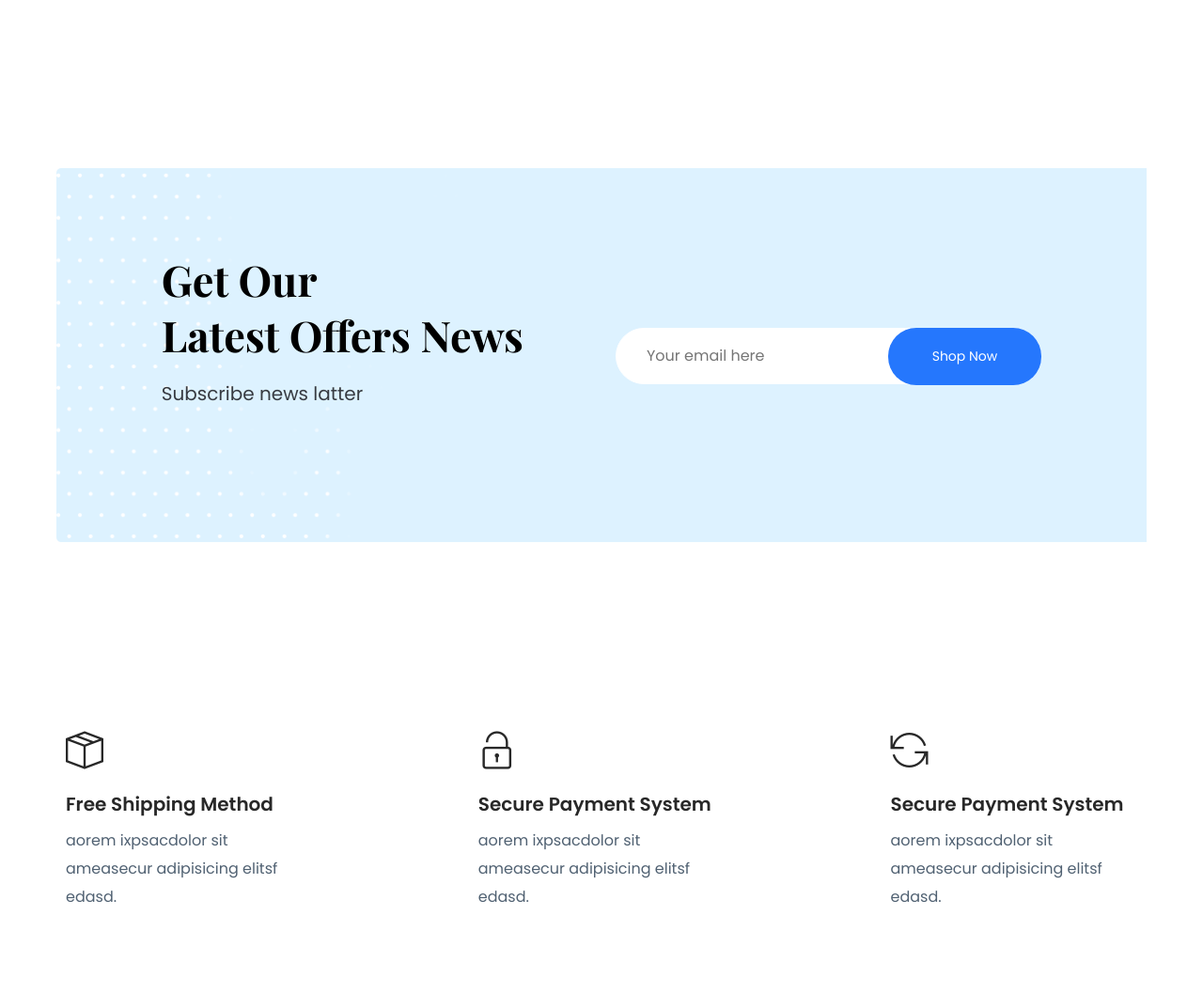
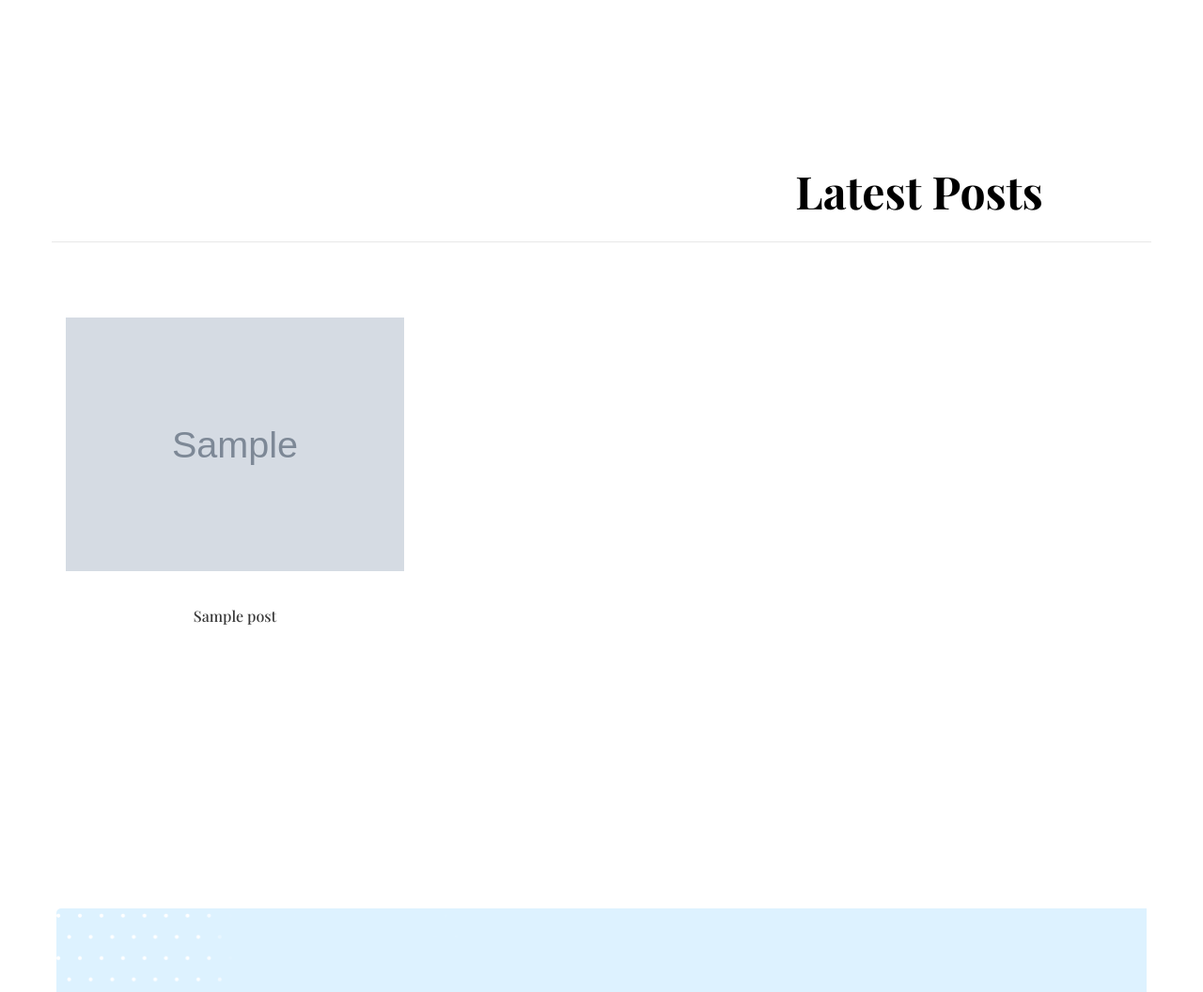
Before and after one commit to Amirhamidi2001/django-ecommerce, a Django app: page / in a window 1280 px wide; the page is wider, and only the part inside the window is pictured. Shown: the part 3979-5035 px from the top of that part at 94% size. Run offline with Django 4.2, Linux system fonts and the light colour scheme; tables that the repository leaves empty hold one stand-in row (values such as "Sample post"); grey boxes marked "Sample" are stand-in pictures; some libraries are stand-ins or nearby versions; some web fonts are replaced.

Commit message:
feat(blog): add latest posts section to homepage
- Loaded custom blog_tags in index.html
- Added {% latest_posts 6 %} template tag to display latest blog posts
- Prepared blog/templatetags/ and blog_latest_posts.html for reusable blog components

```diff
--- /dev/null
+++ b/core/blog/templatetags/blog_tags.py
@@ -0,0 +1,13 @@
+from django import template
+from blog.models import Post
+
+register = template.Library()
+
+
+@register.inclusion_tag("blog/blog_latest_posts.html")
+def latest_posts(count=6):
+    """
+    Returns the latest published posts.
+    """
+    latest_posts = Post.objects.filter(status=True).order_by("-published_at")[:count]
+    return {"latest_posts": latest_posts}
--- /dev/null
+++ b/core/templates/blog/blog_latest_posts.html
@@ -0,0 +1,35 @@
+<!-- Latest Postd Start -->
+<section class="latest-product-area padding-bottom">
+  <div class="container">
+    <div class="row product-btn d-flex justify-content-end align-items-end">
+      <!-- Section Tittle -->
+      <div class="col-xl-4 col-lg-5 col-md-5">
+        <div class="section-tittle mb-30">
+          <h2>Latest Posts
+          </h2>
+        </div>
+      </div>
+    </div>
+    <div class="tab-content" id="nav-tabContent">
+      <div class="tab-pane fade show active" id="nav-home" role="tabpanel" aria-labelledby="nav-home-tab">
+        <div class="row">
+          {% for post in latest_posts %}
+          <div class="col-xl-4 col-lg-4 col-md-6">
+            <div class="single-product mb-60">
+              <div class="product-img">
+                <img src="{{ post.image.url }}" alt="{{ post.title }}">
+              </div>
+              <div class="product-caption">
+                <h4>
+                  <a href="{% url 'blog:post-detail' post.pk %}">{{ post.title }}</a>
+                </h4>
+              </div>
+            </div>
+          </div>
+          {% endfor %}
+        </div>
+      </div>
+    </div>
+  </div>
+</section>
+<!-- Latest Postd End -->
--- a/core/templates/website/index.html
+++ b/core/templates/website/index.html
@@ -1,4 +1,5 @@
 {% extends "base.html" %}
+{% load blog_tags %}
 {% load shop_tags %}
 {% load static %}
 {% block content %}
@@ -108,6 +109,7 @@
             </div>
         </section>
         <!-- Category Area End-->
+
         <!-- Latest Products Start -->
         <section class="latest-product-area padding-bottom">
         <div class="container">
@@ -122,8 +124,8 @@
             {% show_latest_products 6 %}
         </div>
         </section>
+        <!-- Latest Products End -->
 
-        <!-- Latest Products End -->
         <!-- Best Product Start -->
         <div class="best-product-area lf-padding" >
            <div class="product-wrapper bg-height" style="background-image: url('{% static 'img/categori/card.png' %}')">
@@ -141,7 +143,7 @@
                             <div class="best-product-caption">
                                 <h2>Find The Best Product<br> from Our Shop</h2>
                                 <p>Designers who are interesten creating state ofthe.</p>
-                                <a href="#" class="black-btn">Shop Now</a>
+                                <a href="{% url 'shop:product-list' %}" class="black-btn">Shop Now</a>
                             </div>
                         </div>
                     </div>
@@ -162,7 +164,7 @@
                         <div class="best-left-cap">
                             <h2>Best Collection of This Month</h2>
                             <p>Designers who are interesten crea.</p>
-                            <a href="#" class="btn shop1-btn">Shop Now</a>
+                            <a href="{% url 'shop:product-list' %}" class="btn shop1-btn">Shop Now</a>
                         </div>
                         <div class="best-left-img mb-30 d-none d-sm-block">
                             <img src="{% static 'img/collection/collection1.png' %}" alt="">
@@ -212,7 +214,13 @@
         </div>
         <!-- Best Collection End -->
 
+        <!-- Latest Postd Start -->
+        {% latest_posts 6 %}
+        <!-- Latest Postd End -->
+
+        <!-- Latest Offers Start -->
         {% include "website/newsletter.html" %}
+        <!-- Latest Offers End -->
 
         <!-- Shop Method Start-->
         <div class="shop-method-area section-padding30">
@@ -243,31 +251,6 @@
             </div>
         </div>
         <!-- Shop Method End-->
-        <!-- Gallery Start-->
-        <div class="gallery-wrapper lf-padding">
-            <div class="gallery-area">
-                <div class="container-fluid">
-                    <div class="row">
-                        <div class="gallery-items">
-                            <img src="{% static 'img/gallery/gallery1.jpg' %}" alt="">
-                        </div>
-                        <div class="gallery-items">
-                            <img src="{% static 'img/gallery/gallery2.jpg' %}" alt="">
-                        </div>
-                        <div class="gallery-items">
-                            <img src="{% static 'img/gallery/gallery3.jpg' %}" alt="">
-                        </div>
-                        <div class="gallery-items">
-                            <img src="{% static 'img/gallery/gallery4.jpg' %}" alt="">
-                        </div>
-                        <div class="gallery-items">
-                            <img src="{% static 'img/gallery/gallery5.jpg' %}" alt="">
-                        </div>
-                    </div>
-                </div>
-            </div>
-        </div>
-        <!-- Gallery End-->
 
     </main>
 {% endblock %}
```
Also changed, not shown: core/blog/templatetags/__init__.py (added).
